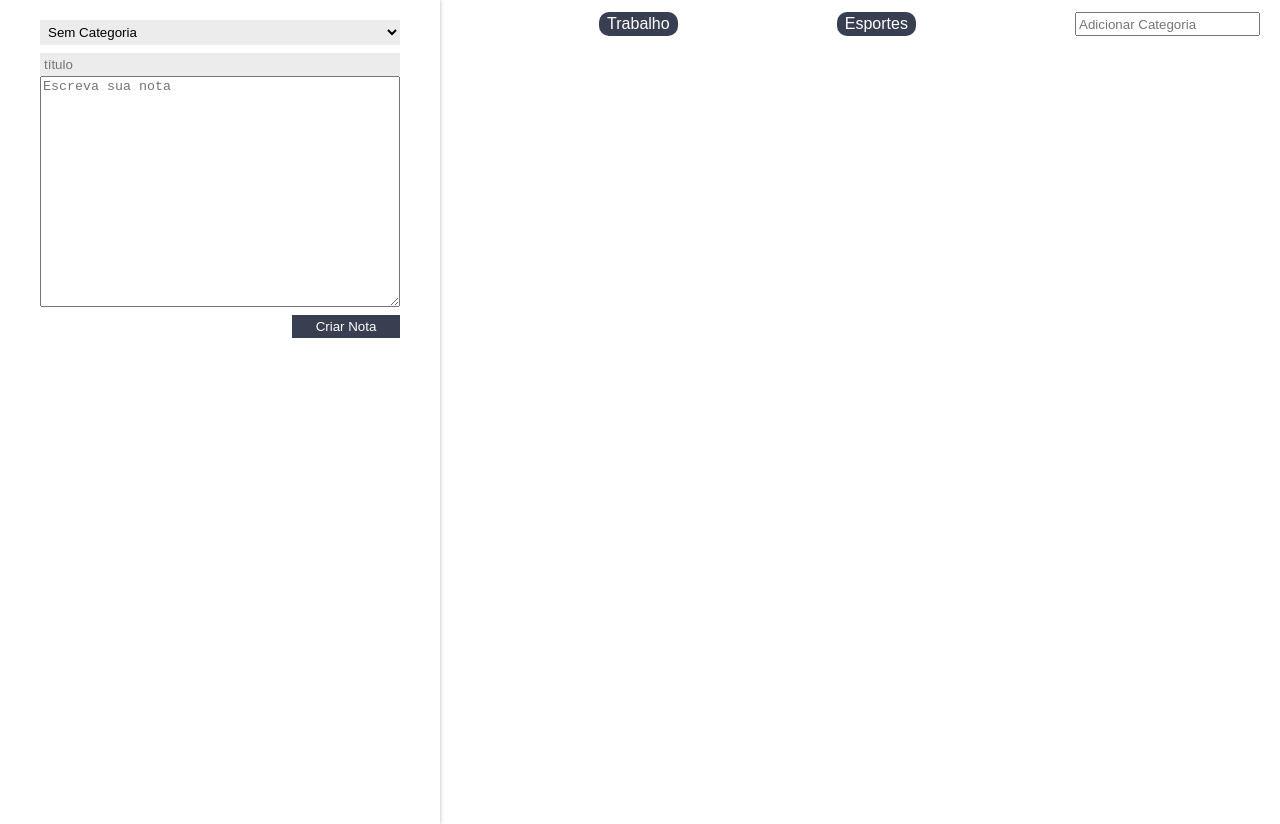
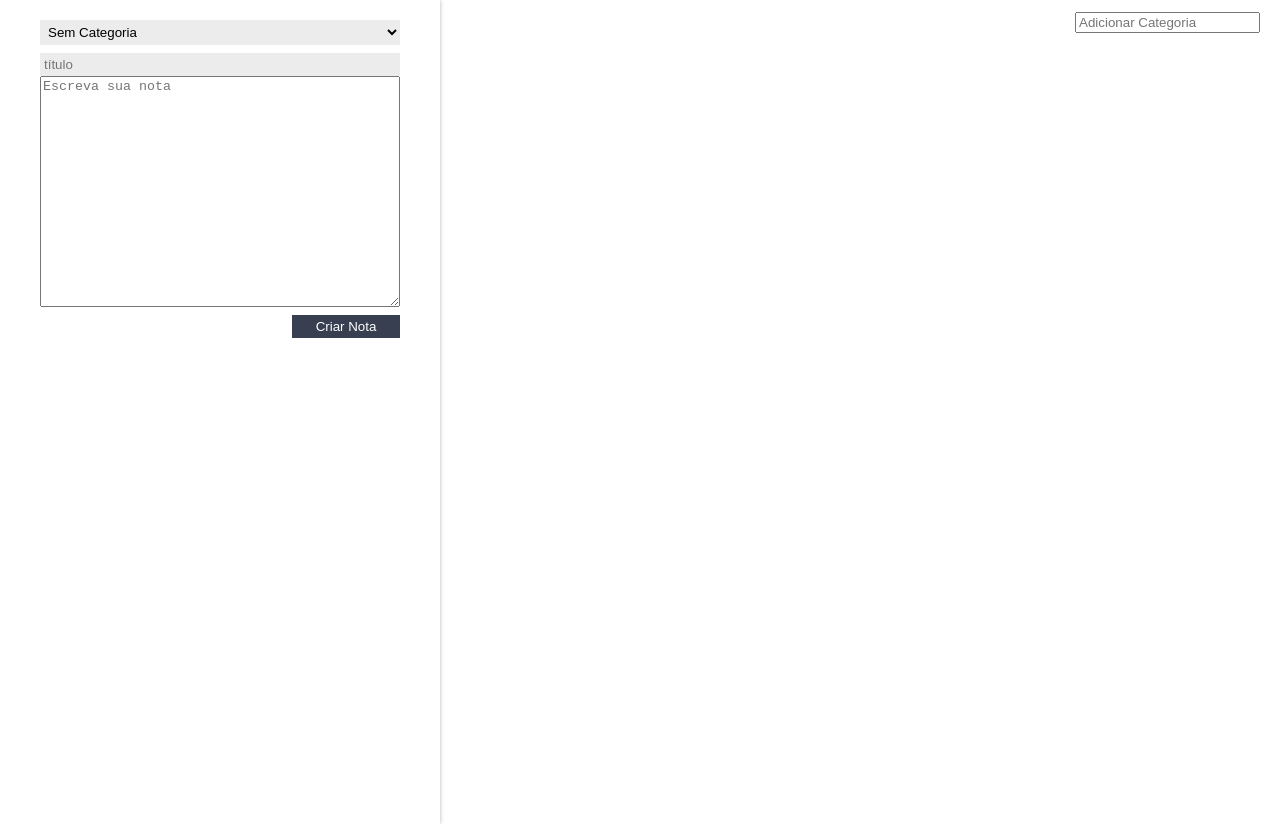
Before and after one commit to caiokeidi/Aulas_React_Alura, a React (Create React App) app: page / in a window 1280 px wide. Built offline with nearby package versions, Linux system fonts and the light colour scheme.

Commit message:
feat: add state to components

```diff
--- a/src/App.js
+++ b/src/App.js
@@ -3,53 +3,32 @@ import FormularioCadastro from './components/FormularioCadastro'
 import ListaDeNotas from './components/ListaDeNotas'
 import ListaDeCategorias from './components/ListaDeCategorias'
 import './assets/App.css'
+import Categorias from './dados/categorias'
+import ArrayDeNotas from './dados/notas'
 
 class App extends Component {
   constructor(){
     super()
-    this.state = {
-      notas:[],
-      categorias:["Trabalho", "Esportes"]
-    }
+    this.categorias = new Categorias;
+    this.notas = new ArrayDeNotas;
   }
-
-  criarNota(titulo, texto, categorias){
-    const novaNota = {titulo, texto, categorias}
-    const novoArrayNotas = [...this.state.notas, novaNota]
-    const novoEstado = {
-      notas:novoArrayNotas
-    }
-    this.setState(novoEstado)
-  }
-
-  deletarNota(index){
-    let arrayNotas = this.state.notas;
-    arrayNotas.splice(index, 1)
-    this.setState({notas:arrayNotas})
-  }
-
-  adicionarCategoria(nome){
-    const novoArrayCategorias = [...this.state.categorias, nome]
-    const novoEstado = {...this.state, categorias:novoArrayCategorias}
-    this.setState(novoEstado)
-  }
-
 
   render(){
     return (
     <section className='conteudo'>
       <FormularioCadastro
-        categorias = {this.state.categorias}
-        criarNota={this.criarNota.bind(this)}
+        categorias = {this.categorias}
+        criarNota={this.notas.adicionarNota.bind(this.notas)}
       />
       <main className="conteudo-principal">
         <ListaDeCategorias
-          adicionarCategoria = {this.adicionarCategoria.bind(this)}
-          categorias = {this.state.categorias}
+          //Precisamos agora usar o bind aqui para fazer referência ao this.categorias
+          adicionarCategoria = {this.categorias.adicionarCategoria.bind(this.categorias)}
+          categorias = {this.categorias}
           />
         <ListaDeNotas
-          apagarNota={this.deletarNota.bind(this)}
-          notas={this.state.notas}
+          apagarNota={this.notas.apagarNota.bind(this.notas)}
+          notas={this.notas}
         />
       </main>
 
--- a/src/components/CardNota/CardNotas.jsx
+++ b/src/components/CardNota/CardNotas.jsx
@@ -7,6 +7,7 @@ class CardNotas extends Component {
         const indice = this.props.indice;
         this.props.apagarNota(indice);
     }
+
     render() {
         return (
                 <section className='card-nota'>
--- a/src/components/FormularioCadastro/FormularioCadastro.jsx
+++ b/src/components/FormularioCadastro/FormularioCadastro.jsx
@@ -7,6 +7,16 @@ class FormularioCadastro extends Component {
     this.titulo = '';
     this.texto = '';
     this.categoria = 'Sem Categoria';
+    this.state = {categorias:[]}
+  }
+
+  componentDidMount(){
+    this.props.categorias.inscrever(this._novasCategorias.bind(this));
+
+  }
+
+  _novasCategorias(categorias){
+    this.setState({...this.state, categorias})
   }
 
   _handleMudancaTitulo(evento){
@@ -37,8 +47,8 @@ class FormularioCadastro extends Component {
       >
         <select onChange={this._handleMudancaCategoria.bind(this)} className='form-cadastro_input'>
           <option>Sem Categoria</option>
-          {this.props.categorias.map((categoria) => {
-            return <option>{categoria}</option>
+          {this.state.categorias.map((categoria, index) => {
+            return <option key={index}>{categoria}</option>
           })}
         </select>
         <input
--- a/src/components/ListaDeCategorias/ListaDeCategorias.jsx
+++ b/src/components/ListaDeCategorias/ListaDeCategorias.jsx
@@ -2,6 +2,19 @@ import React, { Component } from 'react';
 import "./estilo.css";
 
 class ListaDeCategorias extends Component {
+    constructor(){
+        super();
+        this.state = {categorias:[]}
+    }
+
+    componentDidMount(){
+        this.props.categorias.inscrever(this._novasCategorias.bind(this)); //Importante colocar esse bind, para fazer referência a esse elemento.
+    }
+
+    _novasCategorias(categorias){
+        this.setState({...this.state, categorias})
+    }
+
     _handleEventoInput(e){
         if(e.key == "Enter"){
             let valorCategoria = e.target.value;
@@ -13,7 +26,7 @@ class ListaDeCategorias extends Component {
         return (
             <section className='lista-categorias'>
             <ul className='lista-categorias_lista'>
-                {this.props.categorias.map((categoria, index) => {
+                {this.state.categorias.map((categoria, index) => {
                     return <li key={index} className='lista-categorias_item'>{categoria}</li>
                 })}
 
--- a/src/components/ListaDeNotas/ListaDeNotas.jsx
+++ b/src/components/ListaDeNotas/ListaDeNotas.jsx
@@ -4,16 +4,25 @@ import './estilo.css'
 
 
 class ListaDeNotas extends Component {
-  //Não precisamos criar esse constructor aqui, pois quando só queremos herdar as propriedades, o js faz isso automaticamente
-  //sem precisar criar esse constructor.
-  //constructor(props){
-  //  super(props)
-  //}
+  constructor(){
+    super();
+    this.state = {notas:[]}
+  }
+
+  componentDidMount(){
+    this.props.notas.inscrever(this._novasNotas.bind(this));
+  }
+
+  _novasNotas(notas){
+    this.setState({...this.state, notas})
+  }
+
+
 
   render() {
     return (
       <ul className='lista-notas'>
-        {this.props.notas.map((nota, index) => {
+        {this.state.notas.map((nota, index) => {
           {console.log(nota)}
           return (
             <li className='lista-notas_item' key={index}>
@@ -22,7 +31,7 @@ class ListaDeNotas extends Component {
               apagarNota = {this.props.apagarNota}
               titulo={nota.titulo}
               texto={nota.texto}
-              categoria = {nota.categorias}
+              categoria = {nota.categoria}
               />
             </li>
           );
--- /dev/null
+++ b/src/dados/categorias.js
@@ -0,0 +1,22 @@
+
+export default class Categorias{
+    constructor(){
+        this.categorias = [];
+        this._inscritos = [];
+    }
+
+    inscrever(func){
+        this._inscritos.push(func);
+    }
+
+    notificar(){
+        this._inscritos.forEach(func => {
+            func(this.categorias); //executa a função que foi passada na hora de se inscrever.
+        });
+    }
+
+    adicionarCategoria(nome){
+        this.categorias.push(nome);
+        this.notificar()
+    }
+}
--- /dev/null
+++ b/src/dados/notas.js
@@ -0,0 +1,37 @@
+import CardNotas from "../components/CardNota/CardNotas";
+
+export default class ArrayDeNotas{
+    constructor(){
+        this.notas = [];
+        this._inscritos = [];
+    }
+
+    adicionarNota(titulo, texto, categoria){;
+        const novaNota = new Nota(titulo, texto, categoria)
+        this.notas.push(novaNota);
+        this.notificar()
+    }
+
+    apagarNota(indice){
+        this.notas.splice(indice, 1);
+        this.notificar()
+    }
+
+    inscrever(func){
+        this._inscritos.push(func);
+    }
+
+    notificar(){
+        this._inscritos.forEach(func => {
+            func(this.notas)
+        });
+    }
+}
+
+class Nota{
+    constructor(titulo, texto, categoria){
+        this.titulo = titulo;
+        this.texto = texto;
+        this.categoria = categoria;
+    }
+}
```
